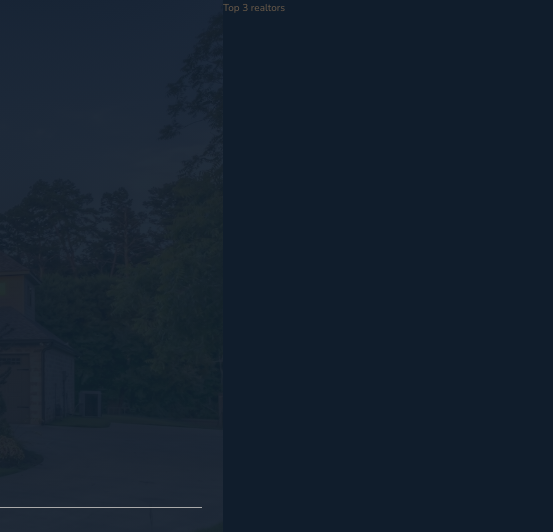
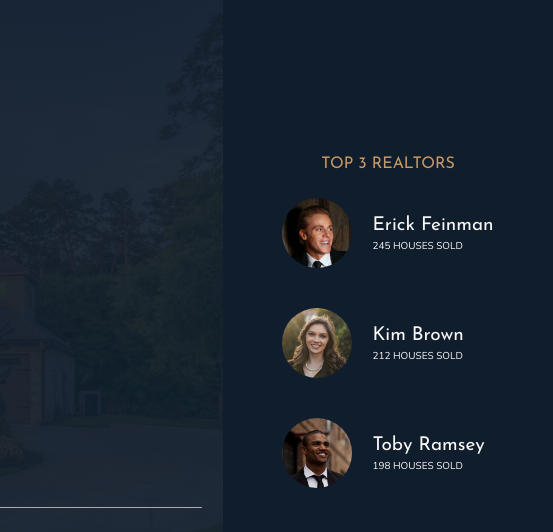
Before and after one commit to David-mwendwa/nexter-project-frontend, a website: page index.html in a window 1280 px wide. Shown: the top 532 px of the page, 727-1280 px from the left. Drawn offline with nearby package versions, Linux system fonts and the light colour scheme; files whose address does not match are found by name.

Commit message:
feat: build and style realtors section

```diff
--- a/index.html
+++ b/index.html
@@ -33,7 +33,28 @@
       </div>
     </header>
 
-    <div class="realtors">Top 3 realtors</div>
+    <div class="realtors">
+      <h3 class="heading-3">Top 3 Realtors</h3>
+      <div class="realtors__list">
+        <img src="img/realtor-1.jpeg" alt="Realtor 1" class="realtors__img" />
+        <div class="realtors__details">
+          <h4 class="heading-4 heading-4--light">Erick Feinman</h4>
+          <p class="realtors__sold">245 houses sold</p>
+        </div>
+
+        <img src="img/realtor-2.jpeg" alt="Realtor 2" class="realtors__img" />
+        <div class="realtors__details">
+          <h4 class="heading-4 heading-4--light">Kim Brown</h4>
+          <p class="realtors__sold">212 houses sold</p>
+        </div>
+
+        <img src="img/realtor-3.jpeg" alt="Realtor 3" class="realtors__img" />
+        <div class="realtors__details">
+          <h4 class="heading-4 heading-4--light">Toby Ramsey</h4>
+          <p class="realtors__sold">198 houses sold</p>
+        </div>
+      </div>
+    </div>
 
     <section class="features">
       <div class="feature">
--- a/sass/_realtors.scss
+++ b/sass/_realtors.scss
@@ -1,4 +1,31 @@
 .realtors {
   background-color: $color-secondary;
   grid-column: col-start 7 / full-end;
+  padding: 3rem;
+
+  display: grid;
+  align-content: center;
+  justify-content: center;
+  justify-items: center;
+  grid-row-gap: 2rem;
+
+  &__list {
+    display: grid;
+    grid-template-columns: min-content max-content;
+    grid-column-gap: 2rem;
+    grid-row-gap: 5vh;
+    align-items: center;
+  }
+
+  &__img {
+    width: 7rem;
+    border-radius: 50%;
+    display: block;
+  }
+
+  &__sold {
+    text-transform: uppercase;
+    color: $color-grey-light-1;
+    margin-top: -3px;
+  }
 }
```
Also changed, not shown: css/style.css.
